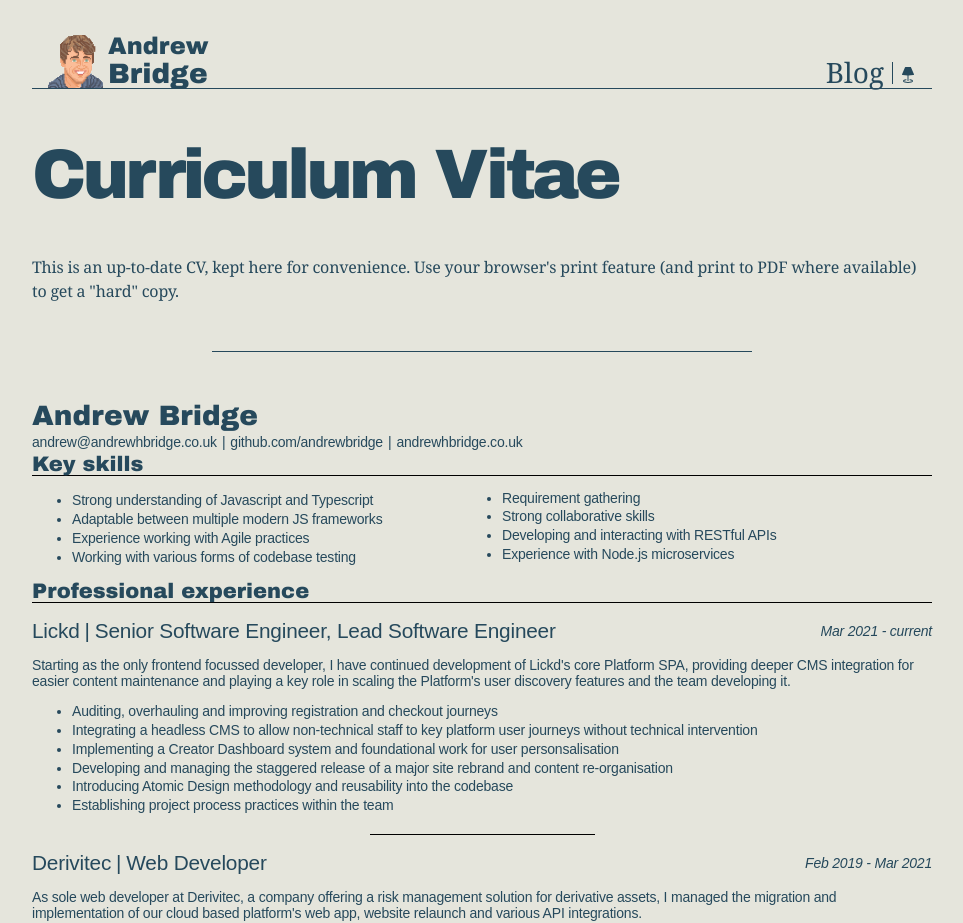
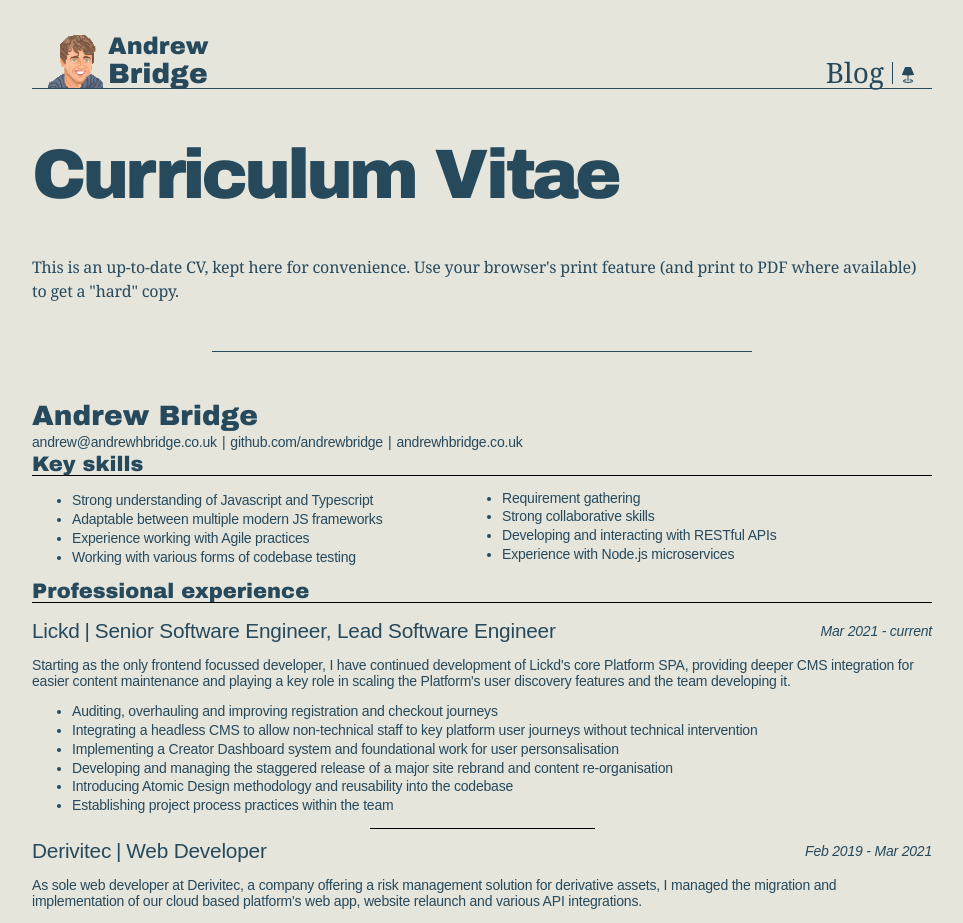
Before and after one commit to andrewbridge/andrewhbridge.co.uk, a SvelteKit app: page /about/cv in a window 1280 px wide. Shown: the top 923 px of the page, without its empty margins (158-1121 px from the left). Built offline with nearby package versions, Linux system fonts and the light colour scheme.

Commit message:
feat: Reduce spacing between job experience blocks

```diff
--- a/src/routes/about/cv/+page.svelte
+++ b/src/routes/about/cv/+page.svelte
@@ -125,8 +125,8 @@
         content: '';
         display: block;
         margin-left: calc(50% - (25% / 2));
-        margin-top: 20px;
-        margin-bottom: 8px;
+        margin-top: 8px;
+        margin-bottom: 2px;
     }
 </style>
 
```
Also changed, not shown: 1 other file (tests, documents, lock files or other folders).
